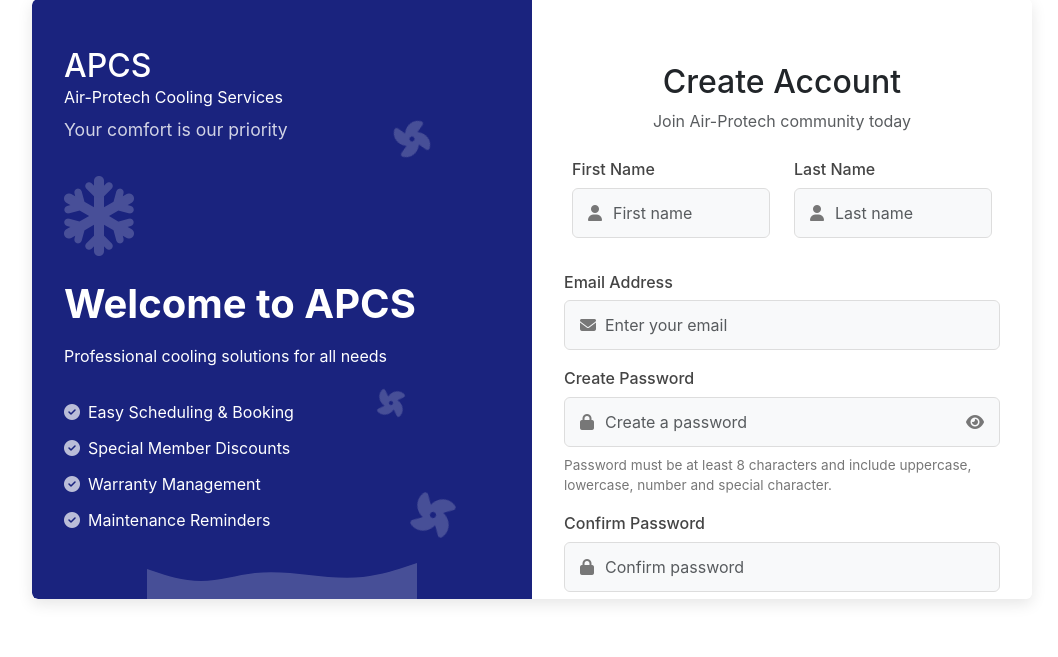
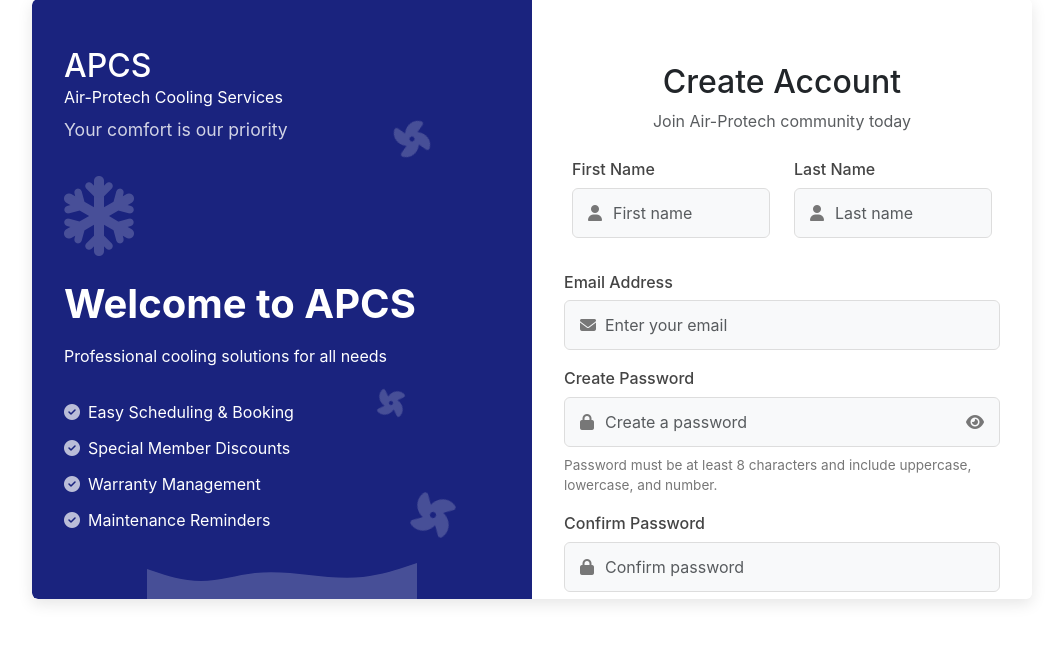
Before and after one commit to BlackShark404/airprotech-cooling, a PHP site: page /app/Views/auth/register.php in a window 1280 px wide. Shown: the part 57-714 px from the top of the page, without its empty margins (108-1166 px from the left). Run offline with PHP 8.4, Linux system fonts and the light colour scheme.

Commit message:
updated the password hint to matched the current implementation

```diff
--- a/app/Views/auth/register.php
+++ b/app/Views/auth/register.php
@@ -83,7 +83,7 @@
                                             <i class="fas fa-eye"></i>
                                         </button>
                                     </div>
-                                    <div class="form-text mt-2">Password must be at least 8 characters and include uppercase, lowercase, number and special character.</div>
+                                    <div class="form-text mt-2">Password must be at least 8 characters and include uppercase, lowercase, and number.</div>
                                 </div>
                                 <div class="mb-3">
                                     <label for="confirmPassword" class="form-label">Confirm Password</label>
```
Also changed, not shown: public/uploads/products/prod_6849281328fc88.49263457.webp (added).
